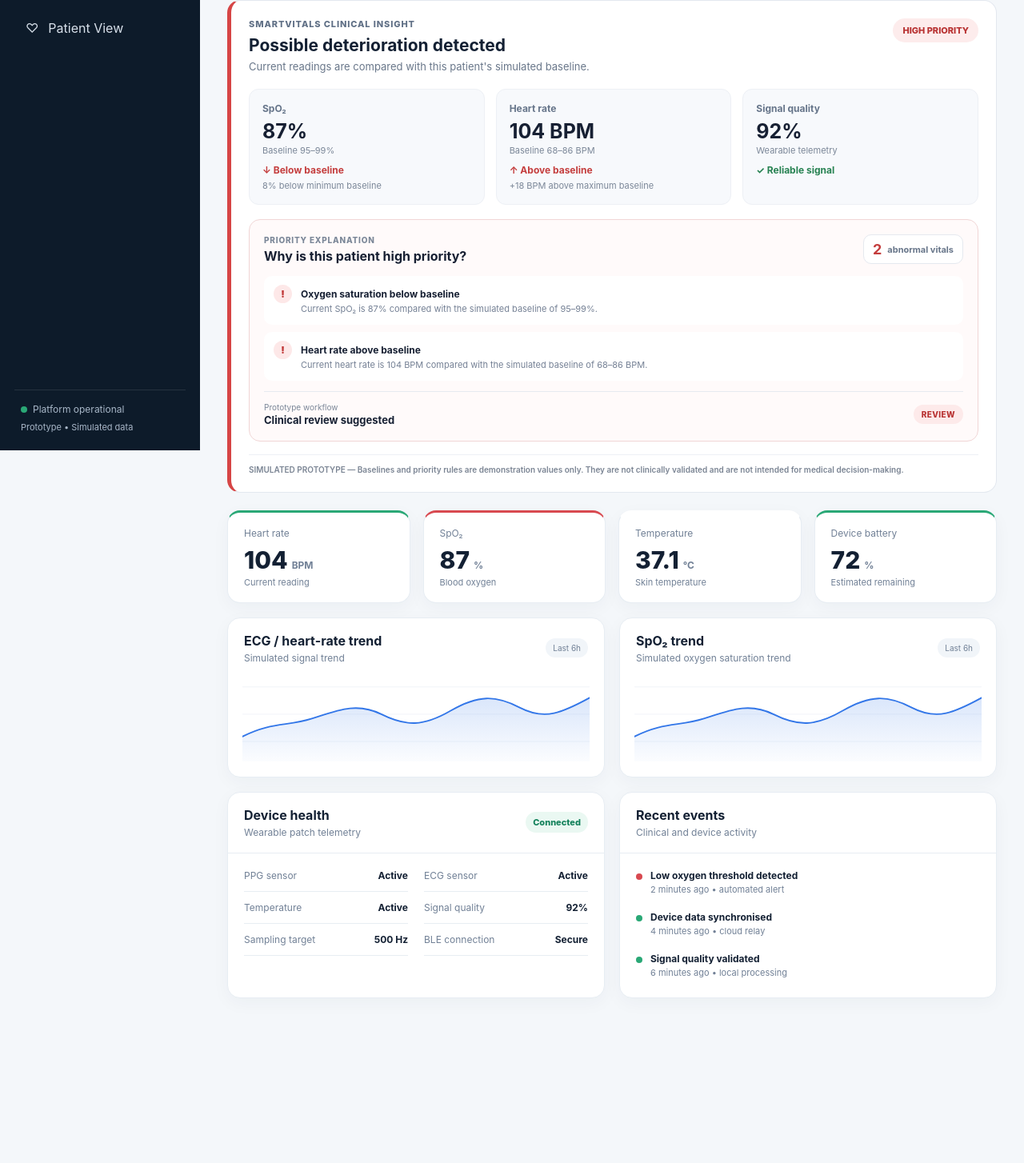
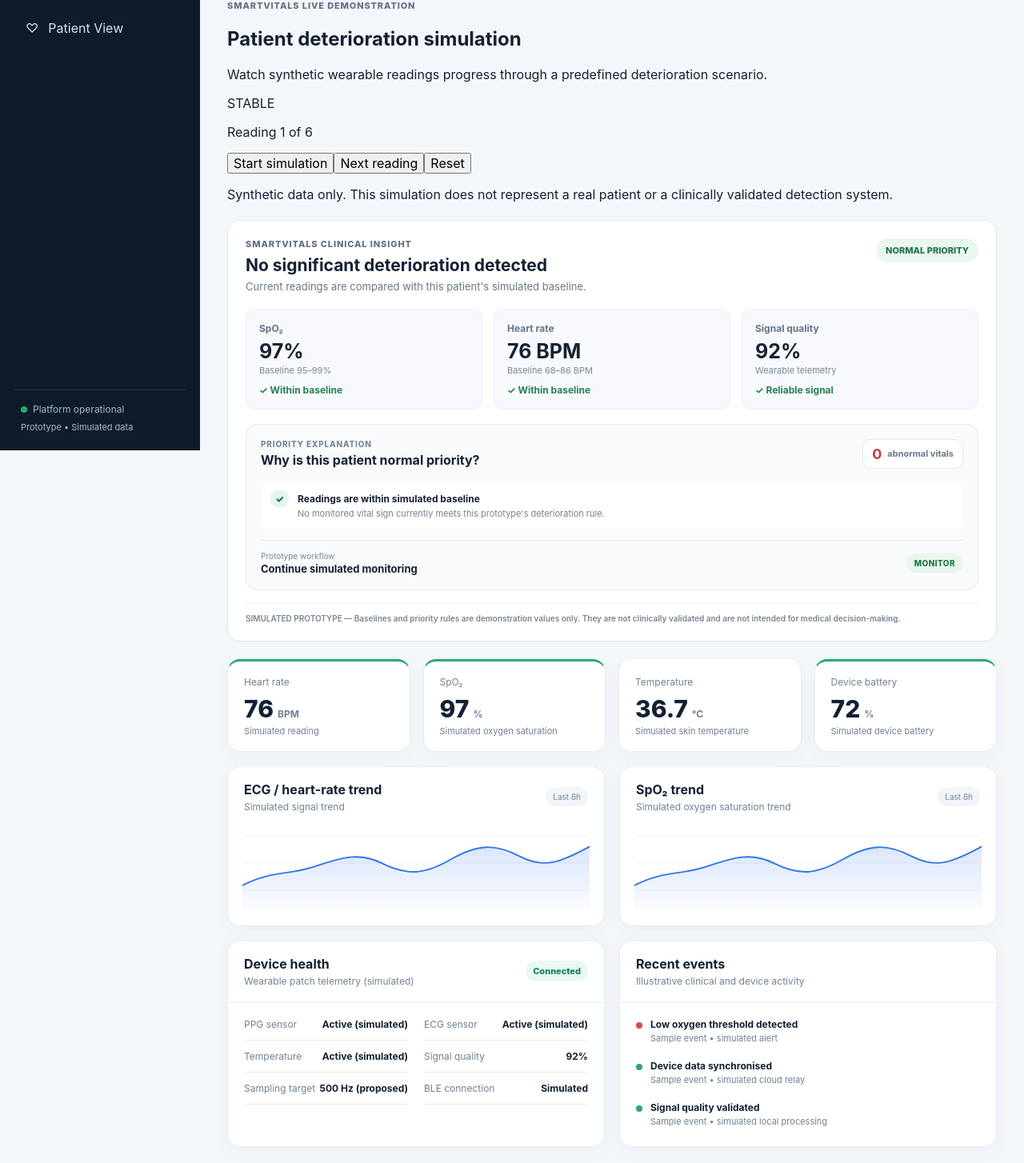
Before and after one commit to ezazr/git_push_pray, a Next.js app: page /patients/1 in a window 1280 px wide. Shown: the part 237-1691 px from the top of the page at 80% size. Before the commit the page ends 1537 px from the top, so only its background shows below. Built offline with nearby package versions, Linux system fonts and the light colour scheme.

Commit message:
feat: add interactive patient deterioration simulation

```diff
--- a/app/patients/[id]/page.tsx
+++ b/app/patients/[id]/page.tsx
@@ -1,9 +1,11 @@
-import DeteriorationPanel from "../../../components/DeteriorationPanel";
+
 import Link from "next/link";
 import Shell from "../../../components/Shell";
 import VitalCard from "../../../components/VitalCard";
 import TrendChart from "../../../components/TrendChart";
 import ClinicalActions from "../../../components/ClinicalActions";
+import DeteriorationPanel from "../../../components/DeteriorationPanel";
+import DeteriorationSimulation from "../../../components/DeteriorationSimulation";
 import { patients } from "../../../lib/data";
 
 export default async function PatientDetail({
@@ -14,8 +16,10 @@
   const { id } = await params;
 
   const patient = patients.find((p) => p.id === id) || patients[0];
+  const critical = patient.status === "Critical";
 
-  const critical = patient.status === "Critical";
+  // Only Sarah Miller uses the interactive deterioration scenario.
+  const isSimulationPatient = patient.id === "SV-1001";
 
   return (
     <Shell>
@@ -29,7 +33,6 @@
         {/* Patient header */}
         <div className="patientHeader">
           <div className="patientTitle">
-
             <div className="avatar patientAvatar">
               {patient.name
                 .split(" ")
@@ -54,25 +57,35 @@
             </div>
           </div>
 
-          {/* Interactive clinician workflow */}
+          {/* Clinical note and alert acknowledgement */}
           <ClinicalActions
             patientName={patient.name}
             isCritical={critical}
           />
         </div>
 
-        {/* Vital signs */}
+        {/* Live deterioration simulation for Sarah Miller */}
+        {isSimulationPatient ? (
+          <DeteriorationSimulation
+            signal={patient.signal}
+            battery={patient.battery}
+          />
+        ) : (
+          <>
+            {/* Baseline intelligence for other patients */}
             <DeteriorationPanel
               hr={patient.hr}
               spo2={patient.spo2}
               signal={patient.signal}
             />
+
+            {/* Standard patient vital signs */}
             <div className="vitalsGrid">
               <VitalCard
                 label="Heart rate"
                 value={patient.hr}
                 unit="BPM"
-            hint="Current reading"
+                hint="Current simulated reading"
                 tone={patient.hr > 120 ? "critical" : "good"}
               />
 
@@ -80,7 +93,7 @@
                 label="SpO₂"
                 value={patient.spo2}
                 unit="%"
-            hint="Blood oxygen"
+                hint="Simulated blood oxygen"
                 tone={patient.spo2 < 92 ? "critical" : "good"}
               />
 
@@ -88,7 +101,7 @@
                 label="Temperature"
                 value={patient.temp}
                 unit="°C"
-            hint="Skin temperature"
+                hint="Simulated skin temperature"
                 tone={patient.temp >= 38 ? "warning" : "neutral"}
               />
 
@@ -96,12 +109,14 @@
                 label="Device battery"
                 value={patient.battery}
                 unit="%"
-            hint="Estimated remaining"
+                hint="Simulated battery level"
                 tone={patient.battery < 50 ? "warning" : "good"}
               />
             </div>
+          </>
+        )}
 
-        {/* Simulated trends */}
+        {/* Simulated vital-sign trends */}
         <div className="chartsGrid">
           <TrendChart
             title="ECG / heart-rate trend"
@@ -114,7 +129,7 @@
           />
         </div>
 
-        {/* Device and event information */}
+        {/* Device health and clinical events */}
         <div className="split detailSplit">
 
           {/* Device health */}
@@ -122,7 +137,7 @@
             <div className="cardHead">
               <div>
                 <h3>Device health</h3>
-                <p>Wearable patch telemetry</p>
+                <p>Wearable patch telemetry (simulated)</p>
               </div>
 
               <span className="statusPill stable">
@@ -131,20 +146,19 @@
             </div>
 
             <div className="deviceGrid">
-
               <div>
                 <span>PPG sensor</span>
-                <b>Active</b>
+                <b>Active (simulated)</b>
               </div>
 
               <div>
                 <span>ECG sensor</span>
-                <b>Active</b>
+                <b>Active (simulated)</b>
               </div>
 
               <div>
                 <span>Temperature</span>
-                <b>Active</b>
+                <b>Active (simulated)</b>
               </div>
 
               <div>
@@ -154,36 +168,33 @@
 
               <div>
                 <span>Sampling target</span>
-                <b>500 Hz</b>
+                <b>500 Hz (proposed)</b>
               </div>
 
               <div>
                 <span>BLE connection</span>
-                <b>Secure</b>
+                <b>Simulated</b>
               </div>
-
             </div>
           </section>
 
           {/* Recent events */}
           <section className="card">
-
             <div className="cardHead">
               <div>
                 <h3>Recent events</h3>
-                <p>Clinical and device activity</p>
+                <p>Illustrative clinical and device activity</p>
               </div>
             </div>
 
             <div className="timeline">
-
               <div>
                 <i className="dot red" />
 
                 <p>
                   <strong>Low oxygen threshold detected</strong>
                   <span>
-                    2 minutes ago • automated alert
+                    Sample event • simulated alert
                   </span>
                 </p>
               </div>
@@ -194,7 +205,7 @@
                 <p>
                   <strong>Device data synchronised</strong>
                   <span>
-                    4 minutes ago • cloud relay
+                    Sample event • simulated cloud relay
                   </span>
                 </p>
               </div>
@@ -205,15 +216,26 @@
                 <p>
                   <strong>Signal quality validated</strong>
                   <span>
-                    6 minutes ago • local processing
+                    Sample event • simulated local processing
                   </span>
                 </p>
               </div>
-
             </div>
           </section>
+        </div>
 
-        </div>
+        <p
+          style={{
+            marginTop: "20px",
+            fontSize: "12px",
+            color: "#788497",
+          }}
+        >
+          SmartVitals is a feasibility-study prototype using synthetic
+          patient information and simulated telemetry. It is not a
+          clinically validated medical device.
+        </p>
+
       </section>
     </Shell>
   );
--- /dev/null
+++ b/components/DeteriorationSimulation.tsx
@@ -0,0 +1,165 @@
+
+"use client";
+
+import { useEffect, useState } from "react";
+import VitalCard from "./VitalCard";
+import DeteriorationPanel from "./DeteriorationPanel";
+
+type Reading = {
+  hr: number;
+  spo2: number;
+  temp: number;
+};
+
+const stages: Reading[] = [
+  { hr: 76, spo2: 97, temp: 36.7 },
+  { hr: 82, spo2: 95, temp: 36.8 },
+  { hr: 89, spo2: 93, temp: 37.0 },
+  { hr: 96, spo2: 91, temp: 37.2 },
+  { hr: 101, spo2: 89, temp: 37.4 },
+  { hr: 104, spo2: 87, temp: 37.6 },
+];
+
+export default function DeteriorationSimulation({
+  signal,
+  battery,
+}: {
+  signal: number;
+  battery: number;
+}) {
+  const [stage, setStage] = useState(0);
+  const [running, setRunning] = useState(false);
+
+  useEffect(() => {
+    if (!running || stage >= stages.length - 1) return;
+
+    const timer = setTimeout(() => {
+      setStage((current) => current + 1);
+    }, 2500);
+
+    return () => clearTimeout(timer);
+  }, [running, stage]);
+
+  const reading = stages[stage];
+
+  const status =
+    stage >= 4 ? "HIGH PRIORITY" :
+    stage >= 2 ? "WARNING" :
+    "STABLE";
+
+  function reset() {
+    setRunning(false);
+    setStage(0);
+  }
+
+  return (
+    <div>
+      <section className="simulationCard">
+        <div className="simulationHeader">
+          <div>
+            <span className="deteriorationLabel">
+              SMARTVITALS LIVE DEMONSTRATION
+            </span>
+            <h2>Patient deterioration simulation</h2>
+            <p>
+              Watch synthetic wearable readings progress through
+              a predefined deterioration scenario.
+            </p>
+          </div>
+
+          <span className={`simulationStatus ${
+            status === "HIGH PRIORITY" ? "simHigh" :
+            status === "WARNING" ? "simWarning" : "simStable"
+          }`}>
+            {status}
+          </span>
+        </div>
+
+        <div className="simulationProgress">
+          {stages.map((_, index) => (
+            <div
+              key={index}
+              className={`simulationStep ${
+                index <= stage ? "simulationStepActive" : ""
+              }`}
+            />
+          ))}
+        </div>
+
+        <p className="simulationStage">
+          Reading {stage + 1} of {stages.length}
+          {stage === stages.length - 1 && " — Scenario complete"}
+        </p>
+
+        <div className="simulationControls">
+          <button
+            className="simStartBtn"
+            onClick={() => setRunning(true)}
+            disabled={running || stage === stages.length - 1}
+          >
+            {running ? "Simulation running..." : "Start simulation"}
+          </button>
+
+          <button
+            className="simNextBtn"
+            onClick={() => {
+              setRunning(false);
+              setStage((current) =>
+                Math.min(current + 1, stages.length - 1)
+              );
+            }}
+            disabled={stage === stages.length - 1}
+          >
+            Next reading
+          </button>
+
+          <button className="simResetBtn" onClick={reset}>
+            Reset
+          </button>
+        </div>
+
+        <p className="simulationDisclaimer">
+          Synthetic data only. This simulation does not represent
+          a real patient or a clinically validated detection system.
+        </p>
+      </section>
+
+      <DeteriorationPanel
+        hr={reading.hr}
+        spo2={reading.spo2}
+        signal={signal}
+      />
+
+      <div className="vitalsGrid">
+        <VitalCard
+          label="Heart rate"
+          value={reading.hr}
+          unit="BPM"
+          hint="Simulated reading"
+          tone={reading.hr > 100 ? "critical" : "good"}
+        />
+        <VitalCard
+          label="SpO₂"
+          value={reading.spo2}
+          unit="%"
+          hint="Simulated oxygen saturation"
+          tone={reading.spo2 < 92 ? "critical" : "good"}
+        />
+        <VitalCard
+          label="Temperature"
+          value={reading.temp}
+          unit="°C"
+          hint="Simulated skin temperature"
+          tone={reading.temp >= 38 ? "warning" : "neutral"}
+        />
+        <VitalCard
+          label="Device battery"
+          value={battery}
+          unit="%"
+          hint="Simulated device battery"
+          tone={battery < 50 ? "warning" : "good"}
+        />
+      </div>
+    </div>
+  );
+}
```
Lines whose indentation alone changed are shown as unchanged.
